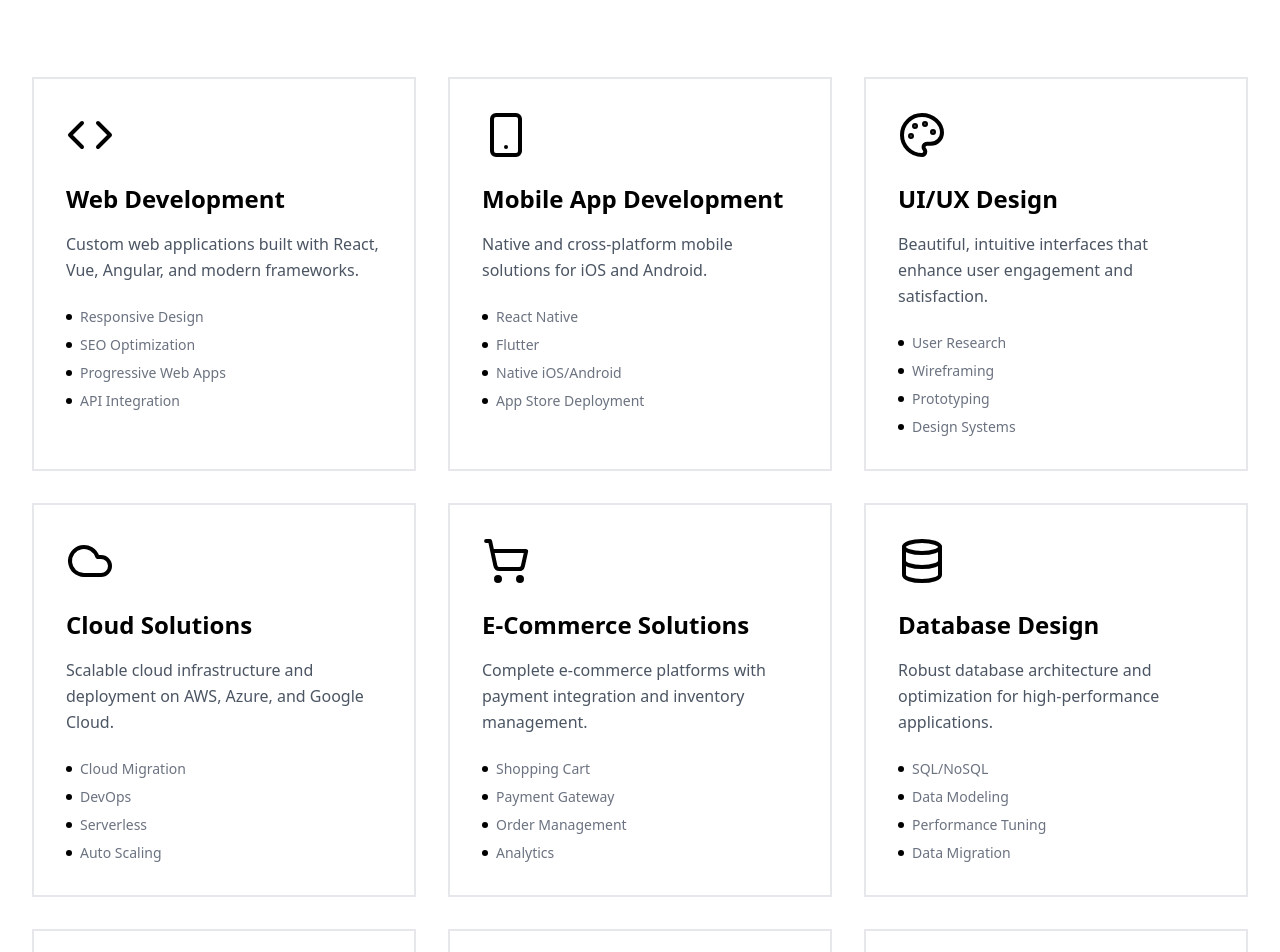
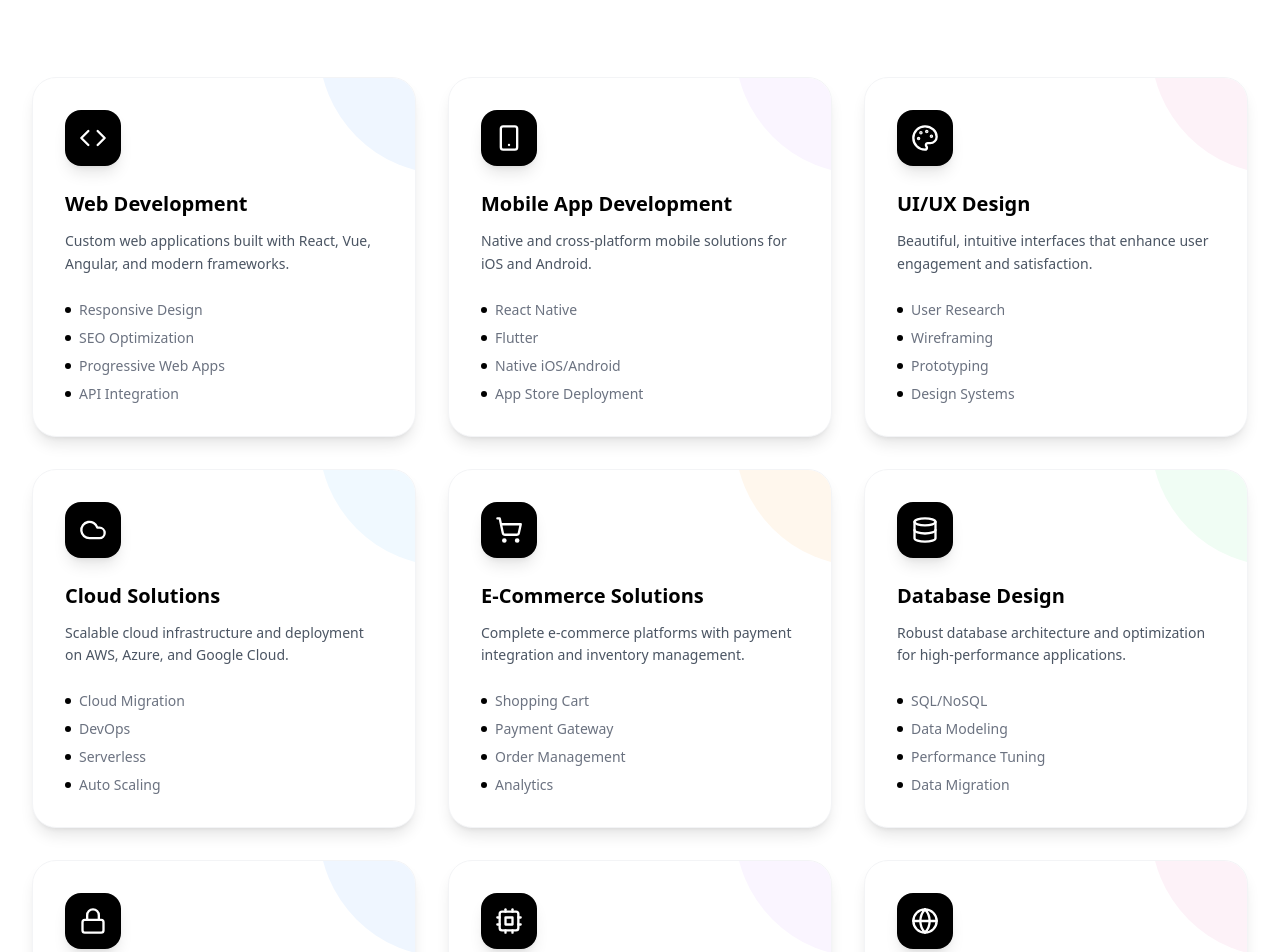
Before and after one commit to mobintix-in/Mobintix-App, a React (Vite) app: page /security in a window 1280 px wide. Shown: the part 360-1312 px from the top of the page. Built offline with nearby package versions, Linux system fonts and the light colour scheme.

Commit message:
Mobintix

```diff
--- a/src/pages/Contact.tsx
+++ b/src/pages/Contact.tsx
@@ -295,7 +295,7 @@ const Contact = () => {
                 <button
                   type="submit"
                   disabled={isSubmitting}
-                  className="w-full bg-black text-white px-8 py-4 font-semibold uppercase tracking-wider hover:bg-gray-800 transition-all duration-300 disabled:opacity-50 disabled:cursor-not-allowed flex items-center justify-center space-x-2"
+                  className="w-full bg-black text-white px-8 py-4 font-semibold uppercase tracking-wider hover:bg-gray-800 transition-all duration-300 disabled:opacity-50 disabled:cursor-not-allowed flex items-center justify-center space-x-2 rounded-xl shadow-lg hover:shadow-xl"
                 >
                   {isSubmitting ? (
                     <span>Sending...</span>
@@ -341,7 +341,7 @@ const Contact = () => {
             href="https://maps.app.goo.gl/6kx8gkDQSUka9UxY6"
             target="_blank"
             rel="noopener noreferrer"
-            className="inline-block mt-6 px-6 py-3 bg-black text-white hover:bg-gray-800 transition"
+            className="inline-block mt-6 px-6 py-3 bg-black text-white hover:bg-gray-800 transition rounded-xl shadow-lg hover:shadow-xl"
           >
             Open in Google Maps
           </a>
--- a/src/pages/Projects.tsx
+++ b/src/pages/Projects.tsx
@@ -169,7 +169,7 @@ const Projects = () => {
           </p>
           <a
             href="/contact"
-            className="inline-flex items-center space-x-2 bg-black text-white px-8 py-4 font-semibold uppercase tracking-wider hover:bg-gray-800 transition-all duration-300 group"
+            className="inline-flex items-center space-x-2 bg-black text-white px-8 py-4 font-semibold uppercase tracking-wider hover:bg-gray-800 transition-all duration-300 group rounded-xl shadow-lg hover:shadow-xl"
           >
             <span>Start Your Project</span>
             <ExternalLink className="group-hover:translate-x-1 group-hover:-translate-y-1 transition-transform" size={20} />
--- a/src/pages/Services.tsx
+++ b/src/pages/Services.tsx
@@ -24,73 +24,73 @@ const Services = () => {
 
   const services = [
     {
-      icon: <Code size={48} />,
+      icon: <Code size={28} />,
       title: 'Web Development',
       description: 'Custom web applications built with React, Vue, Angular, and modern frameworks.',
       features: ['Responsive Design', 'SEO Optimization', 'Progressive Web Apps', 'API Integration'],
     },
     {
-      icon: <Smartphone size={48} />,
+      icon: <Smartphone size={28} />,
       title: 'Mobile App Development',
       description: 'Native and cross-platform mobile solutions for iOS and Android.',
       features: ['React Native', 'Flutter', 'Native iOS/Android', 'App Store Deployment'],
     },
     {
-      icon: <Palette size={48} />,
+      icon: <Palette size={28} />,
       title: 'UI/UX Design',
       description: 'Beautiful, intuitive interfaces that enhance user engagement and satisfaction.',
       features: ['User Research', 'Wireframing', 'Prototyping', 'Design Systems'],
     },
     {
-      icon: <Cloud size={48} />,
+      icon: <Cloud size={28} />,
       title: 'Cloud Solutions',
       description: 'Scalable cloud infrastructure and deployment on AWS, Azure, and Google Cloud.',
       features: ['Cloud Migration', 'DevOps', 'Serverless', 'Auto Scaling'],
     },
     {
-      icon: <ShoppingCart size={48} />,
+      icon: <ShoppingCart size={28} />,
       title: 'E-Commerce Solutions',
       description: 'Complete e-commerce platforms with payment integration and inventory management.',
       features: ['Shopping Cart', 'Payment Gateway', 'Order Management', 'Analytics'],
     },
     {
-      icon: <Database size={48} />,
+      icon: <Database size={28} />,
       title: 'Database Design',
       description: 'Robust database architecture and optimization for high-performance applications.',
       features: ['SQL/NoSQL', 'Data Modeling', 'Performance Tuning', 'Data Migration'],
     },
     {
-      icon: <Lock size={48} />,
+      icon: <Lock size={28} />,
       title: 'Security & Compliance',
       description: 'Enterprise-grade security solutions to protect your digital assets.',
       features: ['Security Audits', 'Penetration Testing', 'GDPR Compliance', 'Encryption'],
     },
     {
-      icon: <Cpu size={48} />,
+      icon: <Cpu size={28} />,
       title: 'AI & Machine Learning',
       description: 'Intelligent solutions powered by artificial intelligence and machine learning.',
       features: ['Predictive Analytics', 'Natural Language Processing', 'Computer Vision', 'Chatbots'],
     },
     {
-      icon: <Globe size={48} />,
+      icon: <Globe size={28} />,
       title: 'Digital Marketing',
       description: 'Comprehensive digital marketing strategies to grow your online presence.',
       features: ['SEO/SEM', 'Social Media', 'Content Marketing', 'Email Campaigns'],
     },
     {
-      icon: <Layers size={48} />,
+      icon: <Layers size={28} />,
       title: 'Enterprise Solutions',
       description: 'Custom enterprise software tailored to your business processes and needs.',
       features: ['ERP Systems', 'CRM Solutions', 'Workflow Automation', 'Integration'],
     },
     {
-      icon: <Settings size={48} />,
+      icon: <Settings size={28} />,
       title: 'Maintenance & Support',
       description: '24/7 technical support and maintenance to keep your systems running smoothly.',
       features: ['Bug Fixes', 'Performance Monitoring', 'Updates', 'Technical Support'],
     },
     {
-      icon: <BarChart size={48} />,
+      icon: <BarChart size={28} />,
       title: 'Business Intelligence',
       description: 'Data-driven insights and analytics to inform your business decisions.',
       features: ['Data Visualization', 'Reporting', 'Predictive Analytics', 'KPI Dashboards'],
@@ -121,21 +121,40 @@ const Services = () => {
       <section className="py-20 bg-white">
         <div className="container mx-auto px-4 md:px-8">
           <div className="grid grid-cols-1 md:grid-cols-2 lg:grid-cols-3 gap-8">
-            {services.map((service, index) => (
+            {services.map((service, index) => {
+              const bgColors = [
+                'bg-blue-50',
+                'bg-purple-50',
+                'bg-pink-50',
+                'bg-sky-50',
+                'bg-orange-50',
+                'bg-green-50'
+              ];
+              const colorClass = bgColors[index % bgColors.length];
+
+              return (
                 <div
                   key={index}
-                className="group bg-white border-2 border-gray-200 p-8 hover:border-black transition-all duration-500 hover:shadow-2xl"
+                  className="group bg-white p-8 rounded-3xl border border-gray-100 shadow-lg hover:shadow-2xl transition-all duration-300 hover:-translate-y-2 relative overflow-hidden"
                   style={{
                     animation: `fadeInUp 0.6s ease-out ${index * 0.05}s both`,
                   }}
                 >
-                <div className="text-black group-hover:scale-110 transition-transform duration-300 mb-6">
+                  <div className={`absolute top-0 right-0 w-32 h-32 ${colorClass} rounded-bl-full -mr-8 -mt-8 transition-transform group-hover:scale-150 duration-500`}></div>
+                  <div className="relative z-10">
+                    <div className="w-14 h-14 bg-black text-white rounded-2xl flex items-center justify-center mb-6 shadow-lg group-hover:rotate-6 transition-transform duration-300">
+                      {/* Clone element to override size prop if needed, though Lucide icons ideally adapt */}
+                      {/* Since we can't easily cloneElement with new props in this specific text structure without changing data,
+                          we will rely on the SVG scaling or just accept the predefined size which might need adjustment in the data array if 48 is too big.
+                          Actually, let's update the data array in a separate chunk to size 28 to match the design perfectly. */}
                       {service.icon}
                     </div>
-                <h3 className="text-2xl font-bold text-black mb-4 group-hover:text-gray-900 transition-colors">
+                    <h3 className="text-xl font-bold text-black mb-3">
                       {service.title}
                     </h3>
-                <p className="text-gray-600 mb-6 leading-relaxed">{service.description}</p>
+                    <p className="text-gray-600 mb-6 leading-relaxed text-sm">
+                      {service.description}
+                    </p>
                     <ul className="space-y-2">
                       {service.features.map((feature, idx) => (
                         <li key={idx} className="flex items-center space-x-2 text-sm text-gray-500">
@@ -145,7 +164,9 @@ const Services = () => {
                       ))}
                     </ul>
                   </div>
-            ))}
+                </div>
+              );
+            })}
           </div>
         </div>
       </section>
@@ -193,7 +214,7 @@ const Services = () => {
           </p>
           <a
             href="/contact"
-            className="inline-block bg-black text-white px-8 py-4 font-semibold uppercase tracking-wider hover:bg-gray-800 transition-all duration-300"
+            className="inline-block bg-black text-white px-8 py-4 font-semibold uppercase tracking-wider hover:bg-gray-800 transition-all duration-300 rounded-xl shadow-lg hover:shadow-xl"
           >
             Request a Consultation
           </a>
```
Also changed, not shown: src/pages/Home.tsx (+10 -9 lines). Lines whose indentation alone changed are shown as unchanged.
